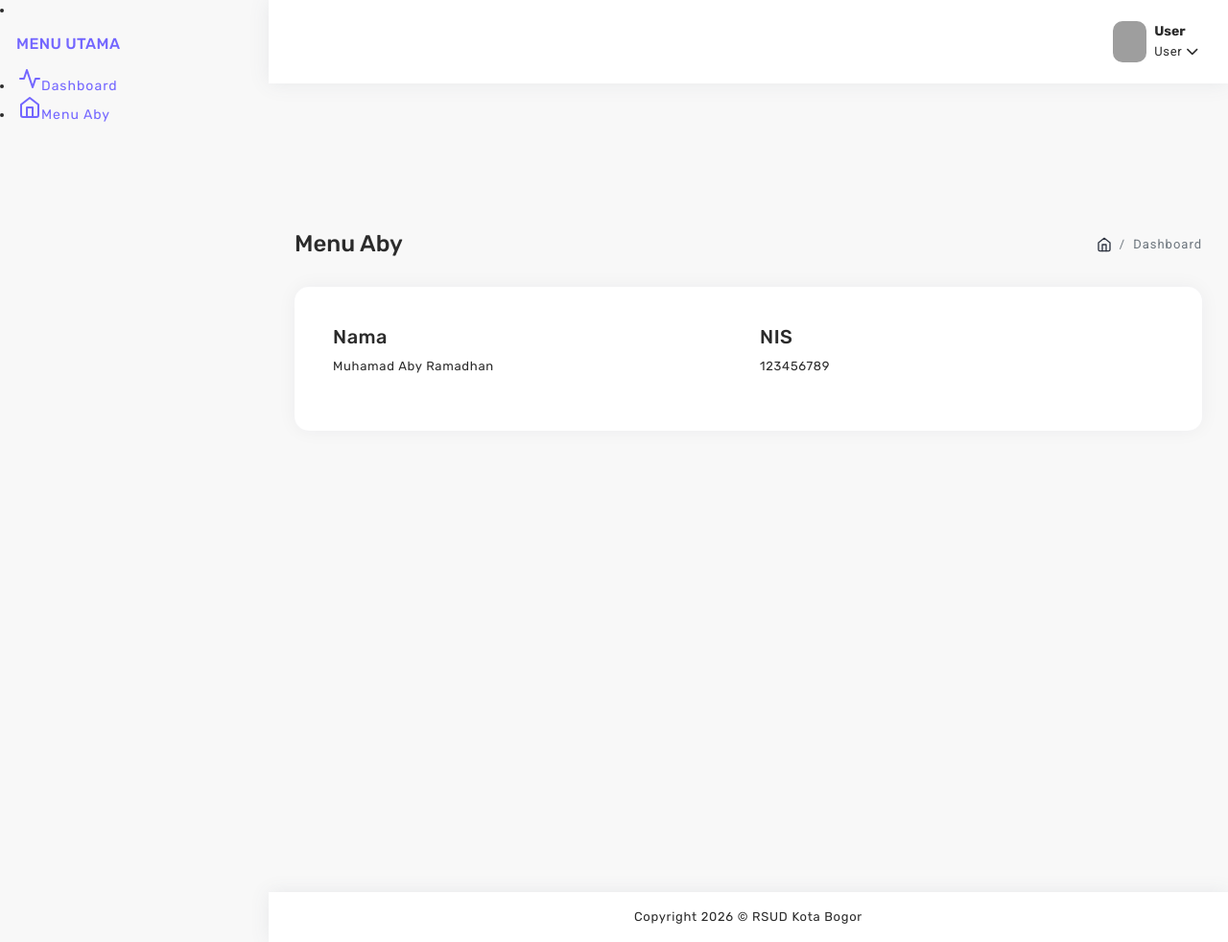
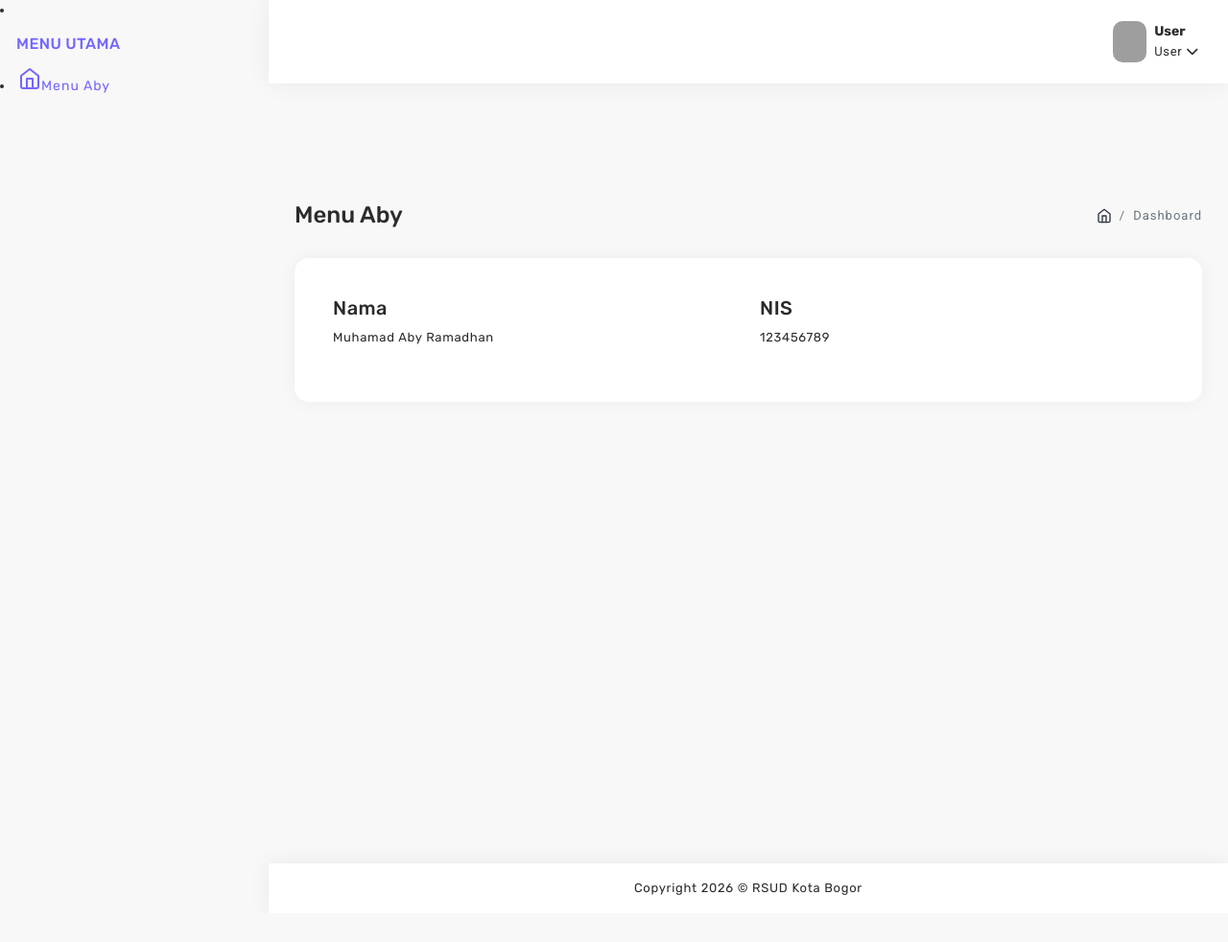
Before and after one commit to gibranabdilah236-cpu/PKL-2026-2027, a Laravel app: page /dashboard in a window 1280 px wide. Shown: the whole page at 96% size. After the commit the page ends 933 px from the top, so only its background shows below. Run offline with Laravel 8, Linux system fonts and the light colour scheme; the visitor is signed in with stand-in values (Sample User, id 1); grey boxes are pictures that could not be loaded.

Commit message:
Update dashboard controller, view, dan folder PKL

```diff
--- a/resources/views/layouts/dashboard/sidebar.blade.php
+++ b/resources/views/layouts/dashboard/sidebar.blade.php
@@ -3,11 +3,7 @@
         <h6 class="mb-0">MENU UTAMA</h6>
     </div>
 </li>
-<li class="sidebar-list">
-    <a class="sidebar-link sidebar-title link-nav {{ request()->routeIs('dashboard') ? 'active' : '' }}" href="{{ route('dashboard') }}">
-        <i data-feather="activity"></i><span>Dashboard</span>
-    </a>
-</li>
+
 <li class="sidebar-list">
     <a class="sidebar-link sidebar-title link-nav {{ request()->routeIs('menu.aby') ? 'active' : '' }}" href="{{ route('menu.aby') }}">
         <i data-feather="home"></i><span>Menu Aby</span>
```
